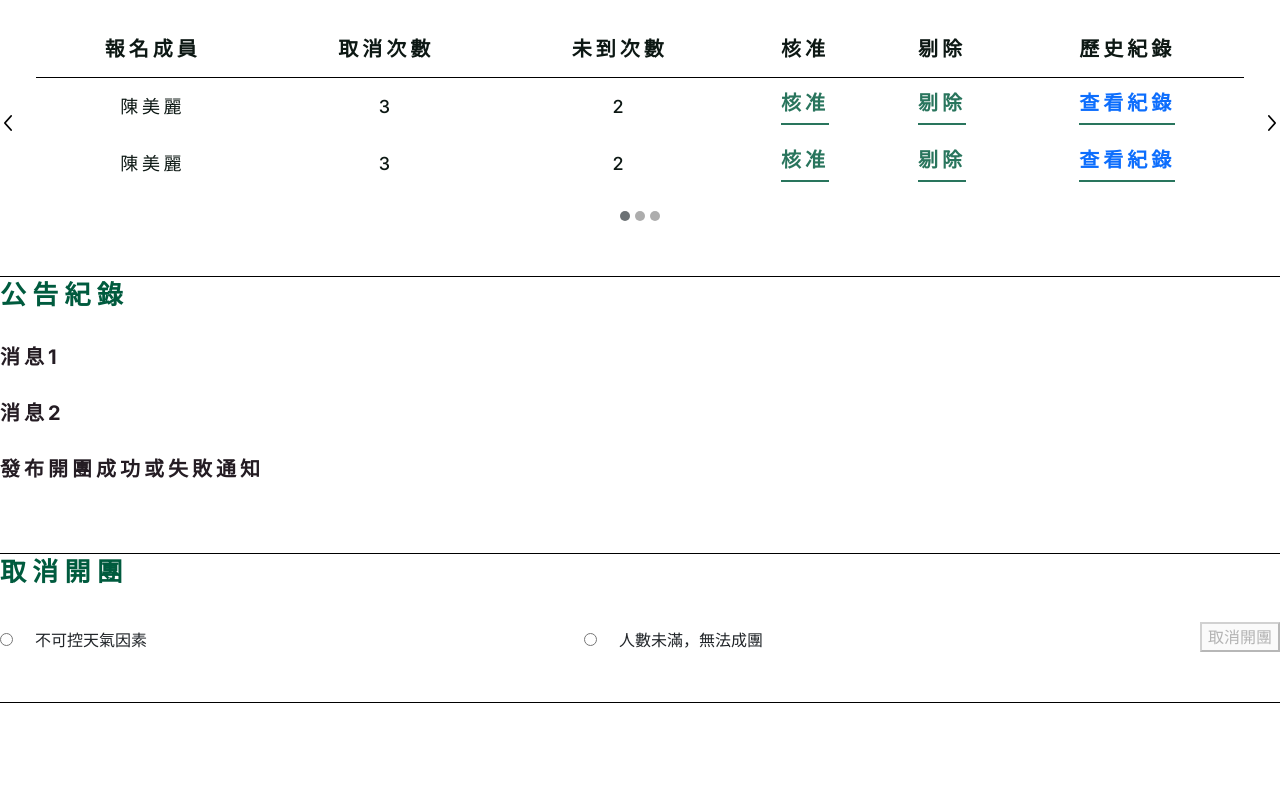
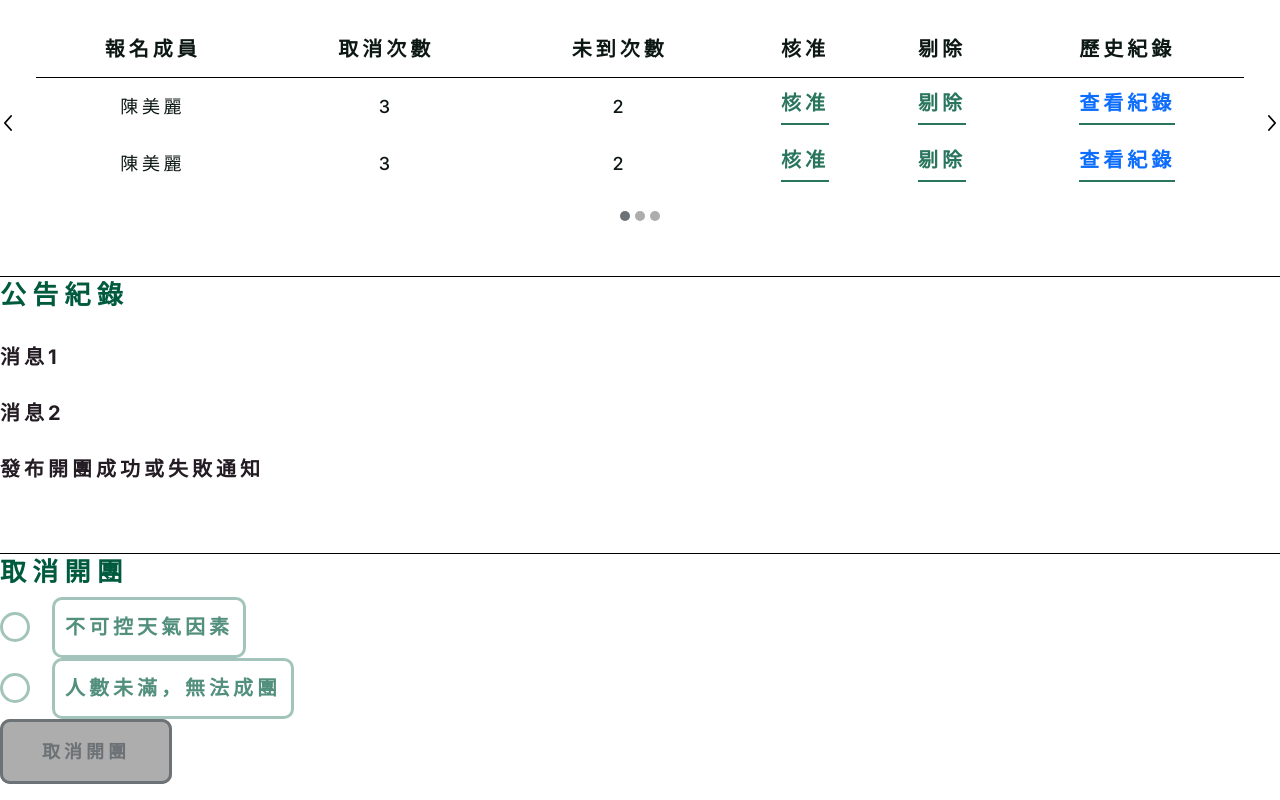
Before and after one commit to zx0938013408/TeamB_next, a Next.js app: page /activity-edit in a window 1280 px wide. Shown: the part 664-1464 px from the top of the page. Before the commit the page ends 1383 px from the top, so only its background shows below. Built offline with nearby package versions, Linux system fonts and the light colour scheme.

Commit message:
會員活動取消 吃不到CSS修改，已吃到

```diff
--- a/components/member-activity-edit/CancelActivity.jsx
+++ b/components/member-activity-edit/CancelActivity.jsx
@@ -4,38 +4,55 @@ import styles from '@/styles/member-activity-edit/Canceled.module.css'
 
 const CancelActivity = () => {
   const [selectedReason, setSelectedReason] = useState(null);
+  const [clicked, setClicked] = useState(false);
+
+  const handleClick = () => {
+    if (selectedReason) {
+      setClicked(true);
+      setTimeout(() => setClicked(false), 1000); // 點擊後 1 秒恢復原樣
+    }
+  };
 
   return (
-    <section className={styles["cancel-activity"]}>
-      <h2 className={styles["section-title"]}>取消開團</h2>
-      <div className={styles["cancel-content"]}>
-        <label className={styles["reason-option"]}>
+    <section className={styles["cancelContent"]}>
+      <h2 className={styles["sectionTitle"]}>取消開團</h2>
+      <div className={styles["cancelReasons"]}>
+        <label className={styles["reasonOption"]}>
           <input
             type="radio"
             name="cancelReason"
+            className={styles["reasonRadio"]}
             onChange={() => setSelectedReason("天氣")}
           />
-          不可控天氣因素
+          <span className={styles["radioCustom"]}></span>
+          <span className={styles["reasonText"]}>不可控天氣因素</span>
         </label>
-        <label className={styles["reason-option"]}>
+
+        <label className={styles["reasonOption"]}>
           <input
             type="radio"
             name="cancelReason"
+            className={styles["reasonRadio"]}
             onChange={() => setSelectedReason("人數不足")}
           />
-          人數未滿，無法成團
+          <span className={styles["radioCustom"]}></span>
+          <span className={styles["reasonText"]}>人數未滿，無法成團</span>
         </label>
-        <button
-          className={
-            selectedReason
-              ? styles["cancelButton"]
-              : styles["cancelButtonDisabled"]
-          }
-          disabled={!selectedReason}
-        >
-          取消開團
-        </button>
       </div>
+
+      <button
+        className={`${styles["buttonGeneral"]} ${
+          clicked
+            ? styles["cancelButtonClicked"]
+            : selectedReason
+            ? styles["cancelButtonDefault"]
+            : styles["cancelButtonDisabled"]
+        }`}
+        disabled={!selectedReason}
+        onClick={handleClick}
+      >
+        取消開團
+      </button>
     </section>
   );
 };
--- a/styles/member-activity-edit/Canceled.module.css
+++ b/styles/member-activity-edit/Canceled.module.css
@@ -1,4 +1,4 @@
-.section-title {
+.sectionTitle {
     color: #005b3e;
     font-family: Inter;
     font-size: 26px;
@@ -34,7 +34,7 @@
     gap: 25px;
   }
 
-  .reason-option {
+  .reasonOption {
     display: flex;
     align-items: center;
     gap: 22px;
@@ -42,7 +42,7 @@
     position: relative;
   }
 
-  .reason-radio {
+  .reasonRadio {
     position: absolute;
     opacity: 0;
     width: 30px;
@@ -50,30 +50,9 @@
     cursor: pointer;
   }
 
-  /* 自訂 radio 樣式 */
-  .radio-custom {
-    width: 30px;
-    height: 30px;
-    border: 3px solid #a3c4ba;
-    border-radius: 50%;
-    background-color: white;
-    transition: background 0.3s, border-color 0.3s;
-  }
-
-  /* 選取時的樣式 */
-  .reason-radio:checked+.radio-custom {
-    background-color: #528f7c;
-    border-color: #528f7c;
-  }
-
-  /* 讓整個 label 可點擊 */
-  .reason-option:hover .radio-custom {
-    border-color: #528f7c;
-  }
-
-  .reason-text {
+  .reasonText {
     color: #528f7c;
-    font-family: Inter;
+    font-family: Inter, sans-serif;
     font-size: 20px;
     font-weight: 700;
     line-height: 35px;
@@ -84,7 +63,29 @@
     background-color: #fff;
   }
 
-  .cancel-button {
+  /* 自訂 radio 樣式 */
+  .radioCustom {
+    width: 30px;
+    height: 30px;
+    border: 3px solid #a3c4ba;
+    border-radius: 50%;
+    background-color: white;
+    transition: background 0.3s, border-color 0.3s;
+  }
+
+  /* 選取時的樣式 */
+  .reasonRadio:checked + .radioCustom {
+    background-color: #528f7c;
+    border-color: #528f7c;
+  }
+
+  /* 讓整個 label 可點擊 */
+  .reasonOption:hover .radioCustom {
+    border-color: #528f7c;
+  }
+
+
+  .buttonGeneral {
     padding: 13px 40px;
     border-radius: 10px;
     outline: 3px solid var(--ousidestroke, rgba(41, 117, 93, 0.39));
@@ -103,20 +104,20 @@
   }
 
   /* 預設樣式 */
-  .cancel-button.default {
+  .cancelButtonDefault {
     background: #A5E1CF;
     box-shadow: -2px -2px 10px rgba(41, 117, 93, 0.46) inset;
     color: #29755D;
   }
 
   /* 點擊後樣式 */
-  .cancel-button.clicked {
+  .cancelButtonClicked {
     background: #7AAA9B;
     outline: 3px solid #29755D;
   }
 
   /* 禁用樣式 */
-  .cancel-button.disabled {
+  .cancelButtonDisabled {
     background-color: #ADADAD;
     cursor: not-allowed;
     pointer-events: none;
@@ -129,6 +130,7 @@
 
 
 
+
   .pagination {
     display: flex;
     justify-content: center;
```
